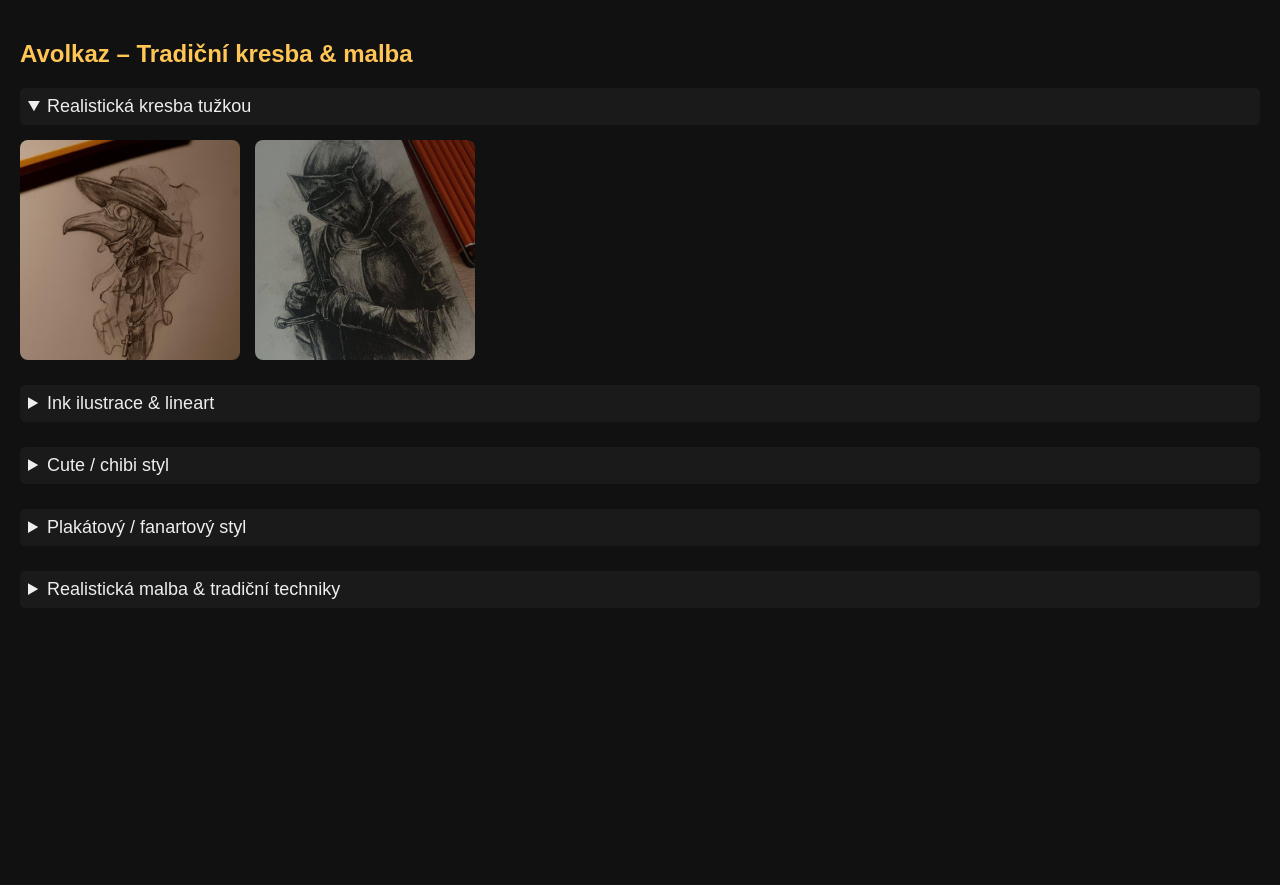
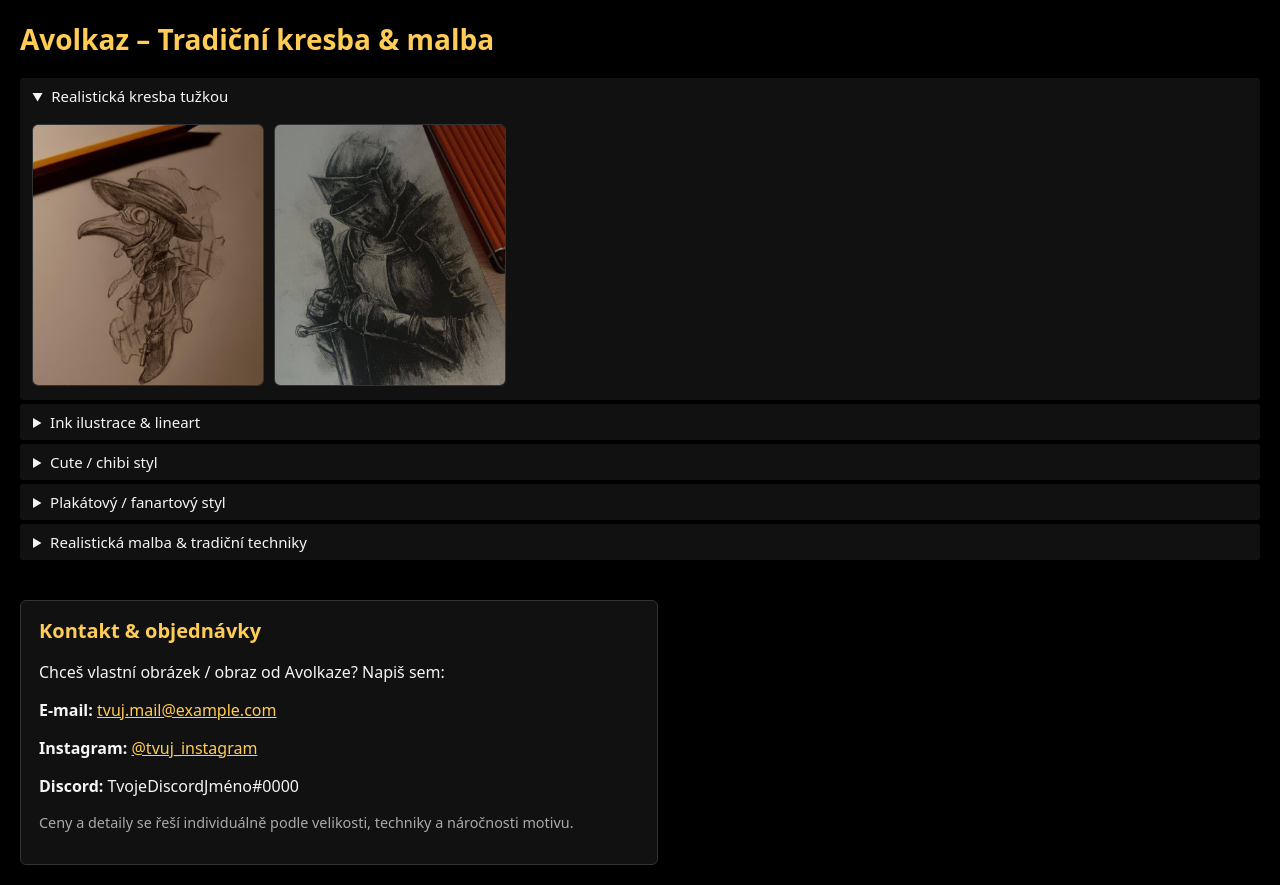
Before and after one commit to Aleratus/Aleratus.github.io, a plain HTML site: page index.html in a window 1280 px wide. Both pictures are taken after a click on the heading "Realistická kresba tužkou". Before the commit the page ends 800 px from the top, so only its background shows below. Drawn offline with Linux system fonts and the light colour scheme.

Commit message:
Update index.html

```diff
--- a/index.html
+++ b/index.html
@@ -2,115 +2,237 @@
 <html lang="cs">
 <head>
     <meta charset="UTF-8">
-<title>Portfolio – Avolkaz</title>
+    <title>Avolkaz – Tradiční kresba &amp; malba</title>
+    <meta name="viewport" content="width=device-width, initial-scale=1.0">
     <style>
-    body { background:#111; color:#eee; font-family:Arial; margin:20px; }
-    h2 { color:#ffc655; margin-top:40px; }
+        body {
+            margin: 0;
+            padding: 20px;
+            background: #000;
+            color: #f5f5f5;
+            font-family: system-ui, -apple-system, BlinkMacSystemFont, "Segoe UI", Arial, sans-serif;
+        }
 
-    details { margin-bottom:25px; }
-    summary { cursor:pointer; font-size:18px; padding:8px; background:#1a1a1a; border-radius:5px; }
+        h1 {
+            margin: 0 0 20px;
+            font-size: 28px;
+            color: #ffcc55;
+        }
+
+        .section-wrapper {
+            max-width: 1400px;
+            margin: 0 auto;
+        }
+
+        /* sekce Avolkaz */
+        .category {
+            background: #111;
+            border-radius: 4px;
+            margin-bottom: 4px;
+        }
+
+        details {
+            background: #111;
+            border-radius: 4px;
+            margin-bottom: 4px;
+        }
+
+        summary {
+            cursor: pointer;
+            padding: 8px 12px;
+            font-size: 15px;
+            background: #111;
+            border-radius: 4px;
+            display: flex;
+            align-items: center;
+            gap: 8px;
+        }
+
+        summary::before {
+            content: "▶";
+            font-size: 11px;
+        }
+
+        details[open] summary::before {
+            content: "▼";
+        }
 
         .gallery {
-        display:flex;
-        flex-wrap:wrap;
-        gap:15px;
-        margin-top:15px;
+            padding: 10px 12px 14px;
+            display: flex;
+            flex-wrap: wrap;
+            gap: 10px;
         }
-    .gallery img {
-        width:220px;
-        height:220px;
-        object-fit:cover;
-        border-radius:8px;
-        cursor:pointer;
-        transition:0.2s;
+
+        .thumb {
+            width: 230px;
+            height: 260px;
+            border-radius: 6px;
+            overflow: hidden;
+            background: #000;
+            border: 1px solid #333;
+            cursor: pointer;
+            flex: 0 0 auto;
         }
-    .gallery img:hover { transform:scale(1.05); }
 
-    /* Lightbox */
+        .thumb img {
+            width: 100%;
+            height: 100%;
+            object-fit: cover;
+            display: block;
+        }
+
+        /* LIGHTBOX */
         #lightbox {
-        display:none;
-        position:fixed;
-        inset:0;
-        background:rgba(0,0,0,0.9);
-        align-items:center;
-        justify-content:center;
-        z-index:1000;
+            display: none;
+            position: fixed;
+            inset: 0;
+            background: rgba(0, 0, 0, 0.9);
+            justify-content: center;
+            align-items: center;
+            z-index: 9999;
         }
+
         #lightbox img {
-        max-width:90%;
-        max-height:90%;
-        border-radius:10px;
+            max-width: 95vw;
+            max-height: 95vh;
+            border-radius: 10px;
+            box-shadow: 0 0 25px rgba(0, 0, 0, 0.8);
+        }
+
+        #lightbox-close {
+            position: fixed;
+            top: 16px;
+            right: 22px;
+            font-size: 26px;
+            cursor: pointer;
+            color: #fff;
+            font-weight: bold;
+        }
+
+        /* KONTAKT */
+        .contact-box {
+            margin-top: 40px;
+            padding: 16px 18px 18px;
+            background: #111;
+            border-radius: 6px;
+            border: 1px solid #333;
+            max-width: 600px;
+        }
+
+        .contact-box h2 {
+            margin-top: 0;
+            font-size: 20px;
+            color: #ffcc55;
+        }
+
+        .contact-label {
+            font-weight: 600;
+        }
+
+        a {
+            color: #ffcc55;
+        }
+
+        a:hover {
+            color: #ffe18c;
+        }
+
+        @media (max-width: 700px) {
+            body {
+                padding: 12px;
+            }
+            .gallery {
+                justify-content: center;
+            }
+            .thumb {
+                width: 45vw;
+                height: 45vw;
+            }
         }
     </style>
 </head>
 <body>
 
-<h2>Avolkaz – Tradiční kresba & malba</h2>
+<div class="section-wrapper">
+    <h1>Avolkaz – Tradiční kresba &amp; malba</h1>
 
-<!-- Realistická tužka -->
     <details>
         <summary>Realistická kresba tužkou</summary>
         <div class="gallery">
-    <img src="plague-doctor.jpg" alt="">
-    <img src="rytir.jpg" alt="">
+            <div class="thumb"><img src="plague-doctor.jpg" alt="Plague doctor"></div>
+            <div class="thumb"><img src="rytir.jpg" alt="Rytíř"></div>
         </div>
     </details>
 
-<!-- Ink & lineart -->
     <details>
-<summary>Ink ilustrace & lineart</summary>
+        <summary>Ink ilustrace &amp; lineart</summary>
         <div class="gallery">
-    <img src="joker.jpg" alt="">
-    <img src="draci-hlava.jpg" alt="">
-    <img src="anubis-pes.jpg" alt="">
+            <div class="thumb"><img src="joker.jpg" alt="Joker"></div>
+            <div class="thumb"><img src="draci-hlava.jpg" alt="Dračí hlava"></div>
+            <div class="thumb"><img src="anubis-pes.jpg" alt="Anubis pes"></div>
         </div>
     </details>
 
-<!-- Cute chibi -->
     <details>
         <summary>Cute / chibi styl</summary>
         <div class="gallery">
-    <img src="baby-drak.jpg" alt="">
+            <div class="thumb"><img src="baby-drak.jpg" alt="Baby drak"></div>
         </div>
     </details>
 
-<!-- Plakátový / fanart -->
     <details>
         <summary>Plakátový / fanartový styl</summary>
         <div class="gallery">
-    <img src="charizard-platno.jpg" alt="">
+            <div class="thumb"><img src="charizard-platno.jpg" alt="Charizard plátno"></div>
         </div>
     </details>
 
-<!-- Realistická malba -->
     <details>
-<summary>Realistická malba & tradiční techniky</summary>
+        <summary>Realistická malba &amp; tradiční techniky</summary>
         <div class="gallery">
-    <img src="mandalorian.jpg" alt="">
-    <img src="ptak.jpg" alt="">
+            <div class="thumb"><img src="mandalorian.jpg" alt="Mandalorian"></div>
+            <div class="thumb"><img src="ptak.jpg" alt="Pták"></div>
         </div>
     </details>
 
+    <!-- KONTAKTNÍ SEKCE -->
+    <div class="contact-box">
+        <h2>Kontakt &amp; objednávky</h2>
+        <p>Chceš vlastní obrázek / obraz od Avolkaze? Napiš sem:</p>
+        <p><span class="contact-label">E-mail:</span> <a href="mailto:tvuj.mail@example.com">tvuj.mail@example.com</a></p>
+        <p><span class="contact-label">Instagram:</span> <a href="https://instagram.com/tvuj_instagram" target="_blank">@tvuj_instagram</a></p>
+        <p><span class="contact-label">Discord:</span> TvojeDiscordJméno#0000</p>
+        <p style="font-size: 0.9rem; color:#aaa;">
+            Ceny a detaily se řeší individuálně podle velikosti, techniky a náročnosti motivu.
+        </p>
+    </div>
+</div>
 
-<!-- Lightbox -->
+<!-- LIGHTBOX -->
 <div id="lightbox">
-    <img id="lightbox-img" src="#">
+    <div id="lightbox-close">✕</div>
+    <img id="lightbox-img" src="" alt="">
 </div>
 
 <script>
-// Lightbox
-const lightbox = document.getElementById("lightbox");
-const lightboxImg = document.getElementById("lightbox-img");
+    const thumbs = document.querySelectorAll('.thumb img');
+    const lightbox = document.getElementById('lightbox');
+    const lightboxImg = document.getElementById('lightbox-img');
+    const lightboxClose = document.getElementById('lightbox-close');
 
-document.querySelectorAll(".gallery img").forEach(img => {
-    img.addEventListener("click", () => {
+    thumbs.forEach(img => {
+        img.addEventListener('click', () => {
             lightboxImg.src = img.src;
-        lightbox.style.display = "flex";
+            lightbox.style.display = 'flex';
         });
     });
 
-lightbox.addEventListener("click", () => {
-    lightbox.style.display = "none";
+    lightbox.addEventListener('click', (e) => {
+        if (e.target === lightbox || e.target === lightboxClose) {
+            lightbox.style.display = 'none';
+            lightboxImg.src = "";
+        }
     });
 </script>
 
```
Lines whose indentation alone changed are shown as unchanged.
